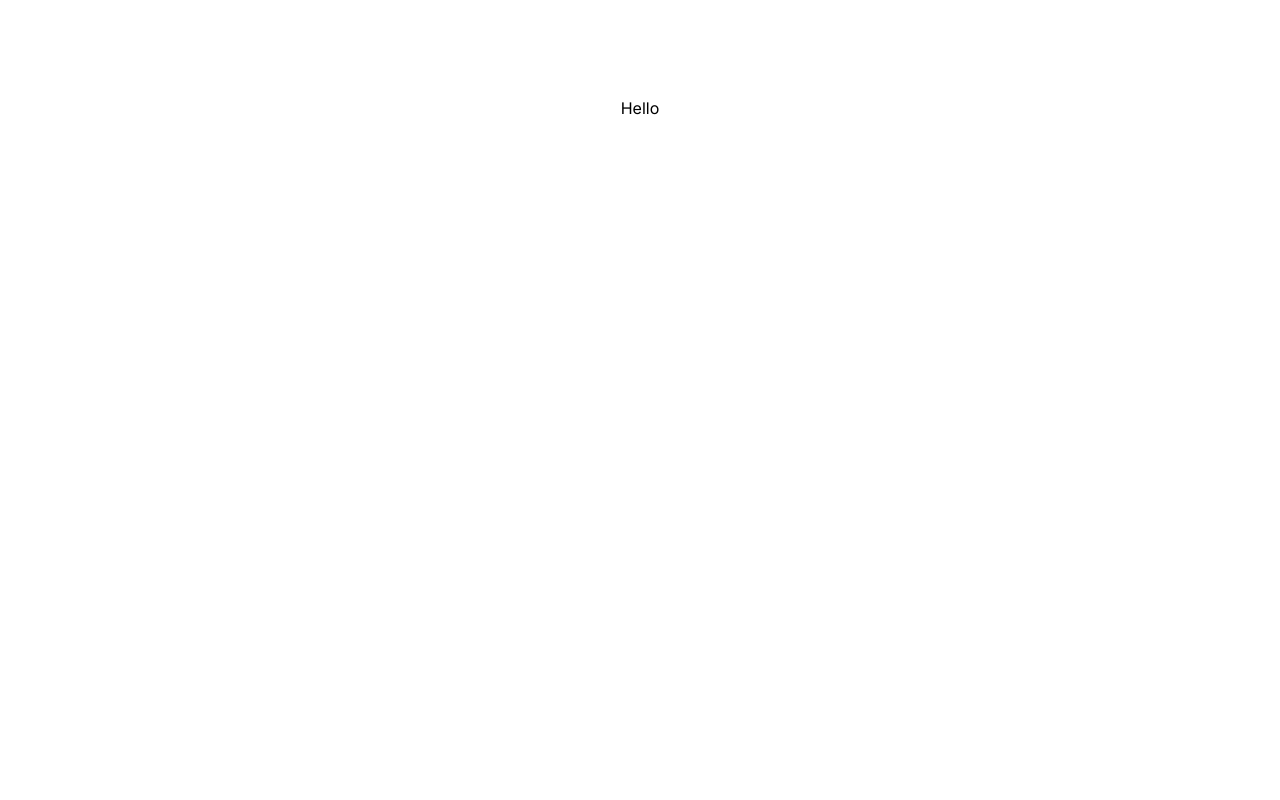
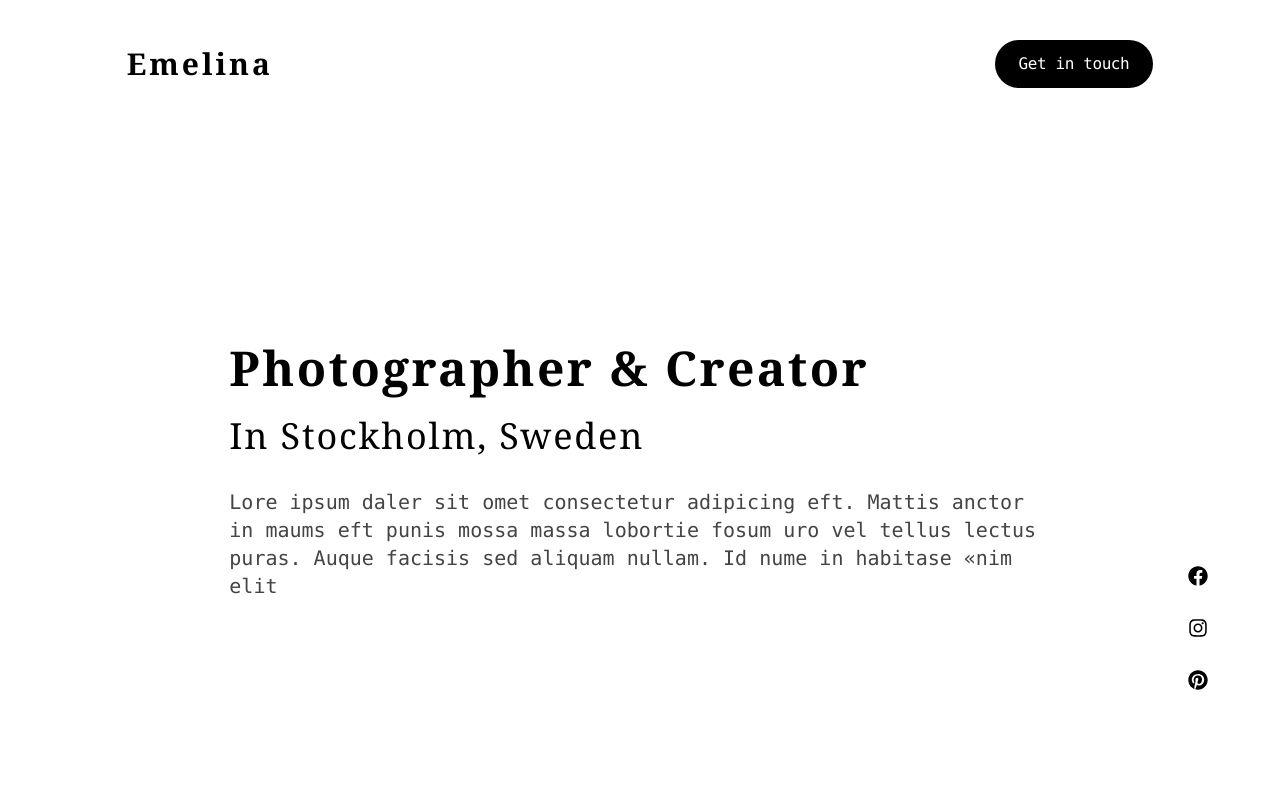
Before and after one commit to devdotfatima/em-portfolio, a Next.js app: page / in a window 1280 px wide. Shown: the top 800 px of the page. Built offline with nearby package versions, Linux system fonts and the light colour scheme; a web font is replaced by a local one.

Commit message:
integrates prime react and creates basic layout of the website

```diff
--- a/app/layout.tsx
+++ b/app/layout.tsx
@@ -1,5 +1,9 @@
 import type { Metadata } from "next";
 import { Inter } from "next/font/google";
+import { PrimeReactProvider } from "primereact/api";
+
+import "primereact/resources/themes/lara-light-cyan/theme.css";
+
 import "./globals.css";
 
 const inter = Inter({ subsets: ["latin"] });
@@ -16,7 +20,9 @@ export default function RootLayout({
 }) {
 	return (
 		<html lang="en">
-			<body className={inter.className}>{children}</body>
+			<PrimeReactProvider>
+				<body className={inter.className}>{children}</body>
+			</PrimeReactProvider>
 		</html>
 	);
 }
--- a/app/page.tsx
+++ b/app/page.tsx
@@ -1,9 +1,52 @@
-import Image from "next/image";
+import { FaFacebook, FaInstagram, FaPinterest } from "react-icons/fa";
+import MasnoryGrid from "./components/MasnoryGrid";
 
 export default function Home() {
 	return (
-		<main className="flex min-h-screen flex-col items-center justify-between p-24">
-			Hello
+		<main className="flex min-h-screen flex-col items-center justify-between font-mono  relative text-black">
+			<aside className="fixed z-10 right-8 md:right-10  md:flex-col gap-8 cursor-pointer -bottom-20 flex justify-center items-center md:top-[45vh]">
+				<FaFacebook className="text-xl " />
+				<FaInstagram className="text-xl" />
+				<FaPinterest className="text-xl" />
+			</aside>
+			<div className="banner flex flex-col items-center justify-between min-h-screen min-w-full py-10 px-6">
+				<header className="flex justify-between  items-center w-full sm:w-10/12">
+					{/* <div className="bg-black rounded-full px-6 py-4  ">
+						<p className="text-xl flex justify-center items-center font-thin cursor-pointer">
+							X
+						</p>
+					</div> */}
+					<div className=" tracking-[3px] font-bold text-3xl font-serif">
+						Emelina
+					</div>
+					<div>
+						<button className=" px-6 py-3 bg-black rounded-full text-md tracking-tight text-white ">
+							Get in touch
+						</button>
+					</div>
+				</header>
+				<main className=" flex flex-col gap-32 md:gap-40 lg:gap-60 justify-center items-center mt-32 lg:mt-64 ">
+					<section className="sm:w-10/12 mx-auto  lg:w-2/3 flex flex-col gap-4">
+						<h2 className="text-4xl md:text-5xl font-bold font-serif tracking-wider">
+							Photographer & Creator
+						</h2>
+						<h3 className=" text-2xl md:text-4xl  font-serif tracking-wider">
+							In Stockholm, Sweden
+						</h3>
+						<p className="md:text-xl">
+							Lore ipsum daler sit omet consectetur adipicing eft. Mattis anctor
+							in maums eft punis mossa massa lobortie fosum uro vel tellus
+							lectus puras. Auque facisis sed aliquam nullam. Id nume in
+							habitase «nim elit
+						</p>
+					</section>
+					<MasnoryGrid />
+				</main>
+				<footer className="flex justify-between w-full items-center">
+					{/* <div>89213</div> */}
+					{/* <div>Capturing Pictures in Sweden</div> */}
+				</footer>
+			</div>
 		</main>
 	);
 }
--- a/next.config.js
+++ b/next.config.js
@@ -1,4 +1,8 @@
 /** @type {import('next').NextConfig} */
-const nextConfig = {}
+const nextConfig = {
+	images: {
+		domains: ["images.unsplash.com", "s3-us-west-2.amazonaws.com"],
+	},
+};
 
-module.exports = nextConfig
+module.exports = nextConfig;
```
